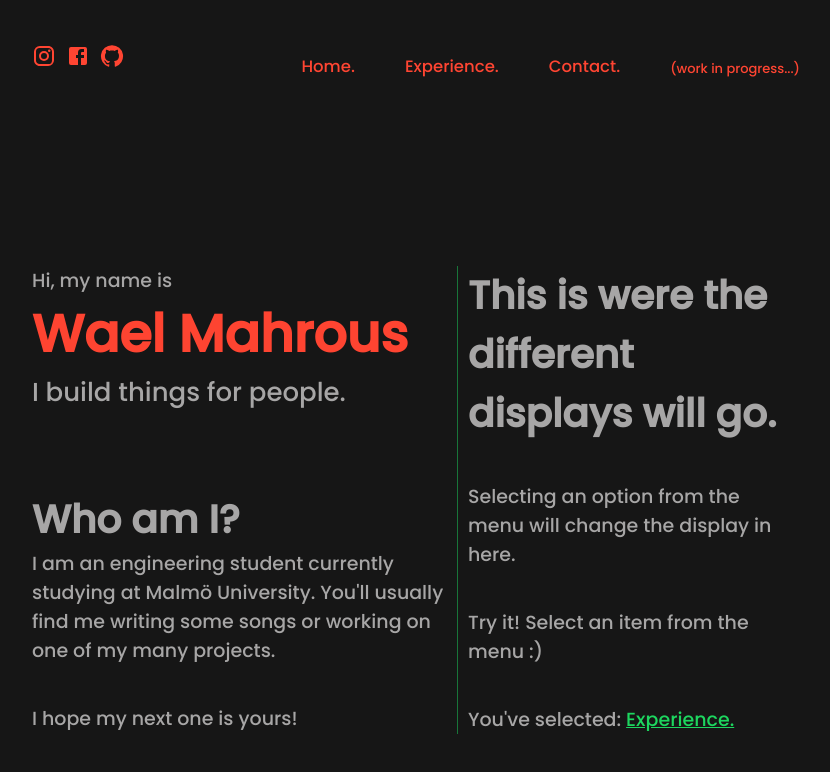
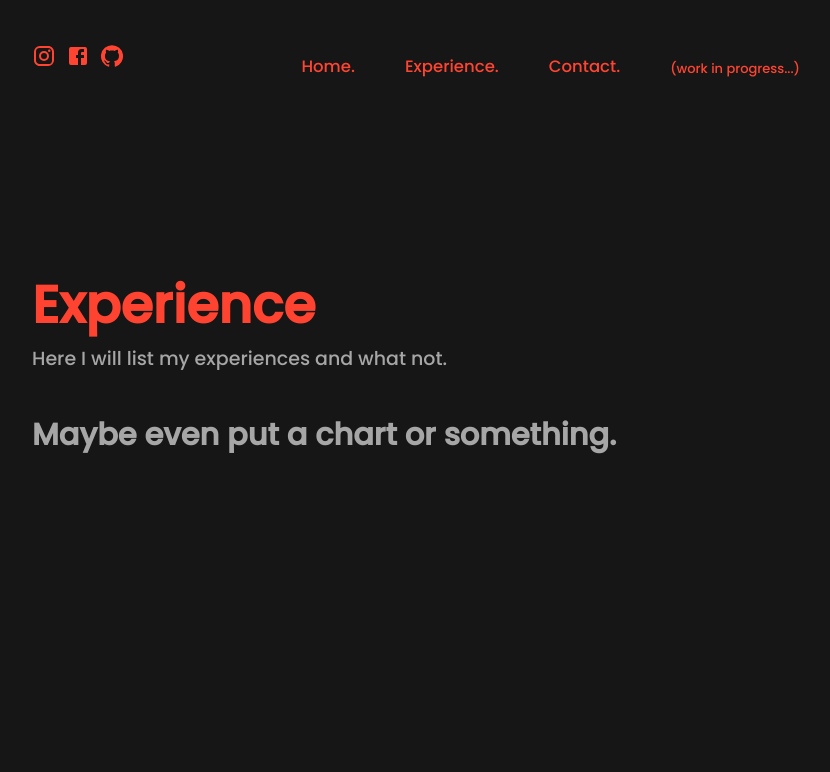
Before and after one commit to waelsucks/react-portfolio, a React (Create React App) app: page / in a window 1280 px wide. Both pictures are taken after a click on the link "Experience.". Shown: the top 772 px of the page, without its empty margins (224-1054 px from the left). Built offline with nearby package versions, Linux system fonts and the light colour scheme.

Commit message:
Added the ability to change pages.

```diff
--- a/src/App.js
+++ b/src/App.js
@@ -7,6 +7,7 @@ import Display from './components/Display';
 
 import { motion } from 'framer-motion';
 import { useState } from 'react';
+import { AnimatePresence } from 'framer-motion';
 
 function App() {
 
@@ -24,14 +25,52 @@ function App() {
                 transition = {{duration: 5, ease: "anticipate"}}
 
             >
-                <div className="left-display">
 
-                    <Header></Header>       <br /> <br />
-                    <Content></Content>
+                <AnimatePresence
 
-                </div>
+                    exitBeforeEnter
 
-                <Display selectedDisplay={selectedDisplay}></Display>
+                >
+
+                    {!selectedDisplay && <motion.div className="left-display"
+
+                    initial = {{opacity: 0, x: -10}}
+                    animate = {{opacity: 1, x: 0}}
+                    exit    = {{opacity: 0}}
+
+                    transition = {{
+                        // duration: 1,
+                        type: "spring"
+                    }}
+
+                    key = "left"
+
+                >
+
+                        <Header></Header>       <br /> <br />
+                        <Content></Content>
+
+                    </motion.div>}
+
+                    {selectedDisplay && <motion.div className="right-display"
+
+                        initial = {{opacity: 0, x: "+5vw"}}
+                        animate = {{opacity: 1, x: 0}}
+                        exit    = {{opacity: 0, x: "+5vw"}}
+
+                        transition = {{
+                            duration: 0.5
+                        }}
+
+                        key = "right"
+
+                    >
+
+                        <Display selectedDisplay={selectedDisplay}></Display>
+
+                    </motion.div>}
+                </AnimatePresence>
+
 
             </motion.div>
 
--- a/src/components/Display.js
+++ b/src/components/Display.js
@@ -1,15 +1,19 @@
-import React from 'react'
-
 import { motion, AnimatePresence } from 'framer-motion'
+import Experience from './pages/Experience'
 
 function Display({ selectedDisplay }) {
 
     return (
-        <div className = "Display">
 
         <div className="Content">
 
-                <h2>
+            <AnimatePresence
+                exitBeforeEnter
+            >
+                {selectedDisplay}
+            </AnimatePresence>
+
+            {/* <h2>
                 This is were the different displays will go.
             </h2>
 
@@ -55,9 +59,7 @@ function Display({ selectedDisplay }) {
                     </AnimatePresence>
 
                     </motion.p>}
-                </AnimatePresence>
-
-            </div>
+            </AnimatePresence> */}
 
         </div>
     )
--- a/src/components/MenuBar.js
+++ b/src/components/MenuBar.js
@@ -6,6 +6,9 @@ import { Link } from '@mui/material';
 import InstagramIcon    from '@mui/icons-material/Instagram';
 import FacebookIcon     from '@mui/icons-material/Facebook';
 import GitHubIcon       from '@mui/icons-material/GitHub';
+
+import Experience from './pages/Experience';
+import Contact from './pages/Contact';
 
 function MenuBar({ setSelectedDisplay }) {
 
@@ -59,19 +62,19 @@ function MenuBar({ setSelectedDisplay }) {
             <div className="Menu">
 
                 <motion.div className="link" variants = {item}>
-                    <Link color ="inherit" onClick={() => setSelectedDisplay("Home.")} underline="none">
+                    <Link color ="inherit" onClick={() => setSelectedDisplay(false)} underline="none">
                        Home.
                     </Link>
                 </motion.div>
 
                 <motion.div className="link" variants = {item}>
-                    <Link color ="inherit" onClick={() => setSelectedDisplay("Experience.")} underline="none">
+                    <Link color ="inherit" onClick={() => setSelectedDisplay(Experience)} underline="none">
                         Experience.
                     </Link>
                 </motion.div>
 
                 <motion.div className="link" variants = {item}>
-                    <Link color ="inherit" onClick={() => setSelectedDisplay("Contact.")} underline="none">
+                    <Link color ="inherit" onClick={() => setSelectedDisplay(Contact)} underline="none">
                         Contact.
                     </Link>
                 </motion.div>
@@ -83,8 +86,6 @@ function MenuBar({ setSelectedDisplay }) {
                             fontSize: "small",
                             userSelect: "none"
                         }}
-
-                        onClick={ () => setSelectedDisplay(null) }
 
                     >
                         (work in progress...)
--- /dev/null
+++ b/src/components/pages/Contact.js
@@ -0,0 +1,41 @@
+import React from 'react'
+
+import { motion } from 'framer-motion'
+
+import EmailIcon from '@mui/icons-material/Email';
+import PhoneIcon from '@mui/icons-material/Phone';
+
+function Contact() {
+    return (
+        <motion.div
+
+            initial = {{opacity: 0}}
+            animate = {{opacity: 1}}
+            exit    = {{opacity: 0}}
+
+            key = "Contact"
+
+        >
+
+            <h1>
+                Contact
+            </h1>
+
+            <br />
+
+            <p>
+                <EmailIcon style = {{marginRight: 10}}></EmailIcon> waelbmahrous@gmail.com <br />
+                <PhoneIcon style = {{marginRight: 10}}></PhoneIcon> +46737059305
+            </p>
+
+            <br />
+
+            <h3>
+                Beep Boop.
+            </h3>
+
+        </motion.div>
+    )
+}
+
+export default Contact
--- /dev/null
+++ b/src/components/pages/Experience.js
@@ -0,0 +1,35 @@
+import React from 'react'
+
+import { motion, AnimatePresence } from 'framer-motion'
+
+function Experience() {
+    return (
+        <motion.div
+
+            initial = {{opacity: 0}}
+            animate = {{opacity: 1}}
+            exit    = {{opacity: 0}}
+
+            key = "Experience"
+
+        >
+
+            <h1>
+                Experience
+            </h1>
+
+            <p>
+                Here I will list my experiences and what not.
+            </p>
+
+            <br />
+
+            <h3>
+                Maybe even put a chart or something.
+            </h3>
+
+        </motion.div>
+    )
+}
+
+export default Experience
```
Lines whose indentation alone changed are shown as unchanged.
